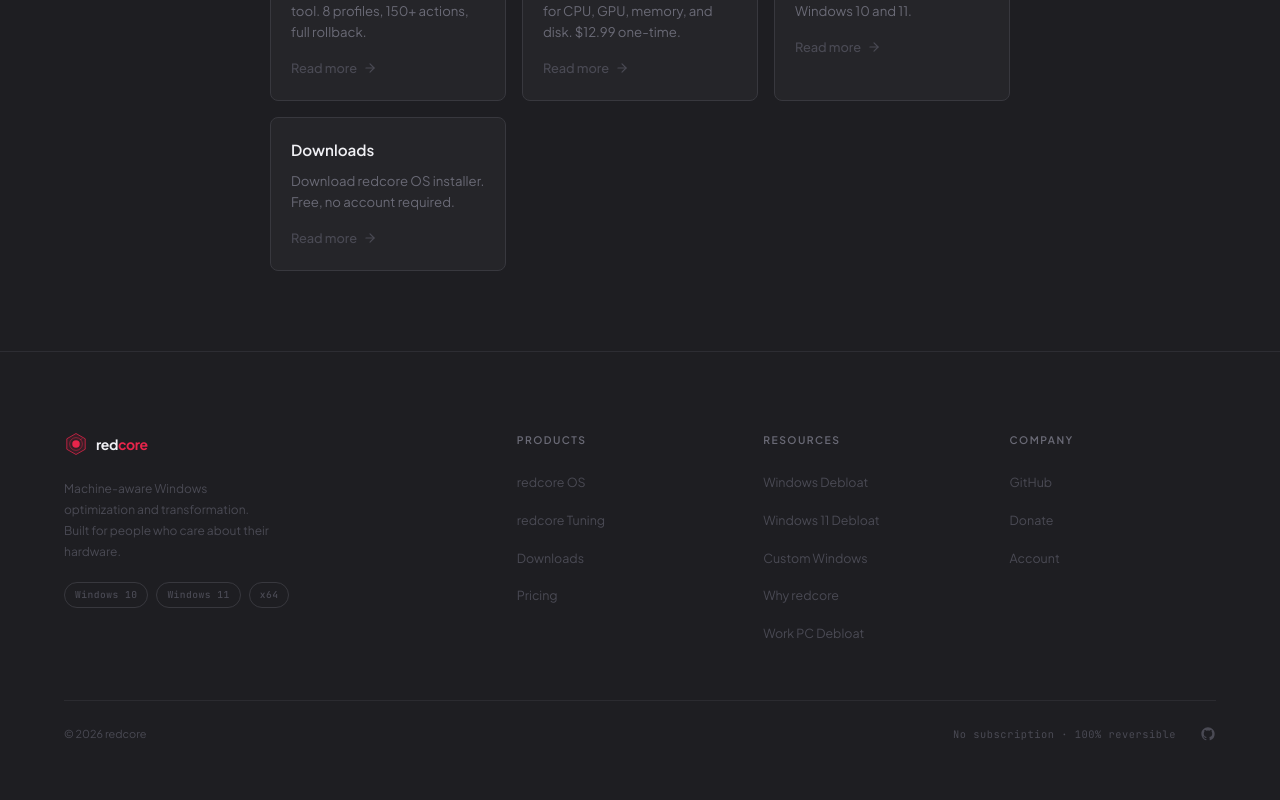
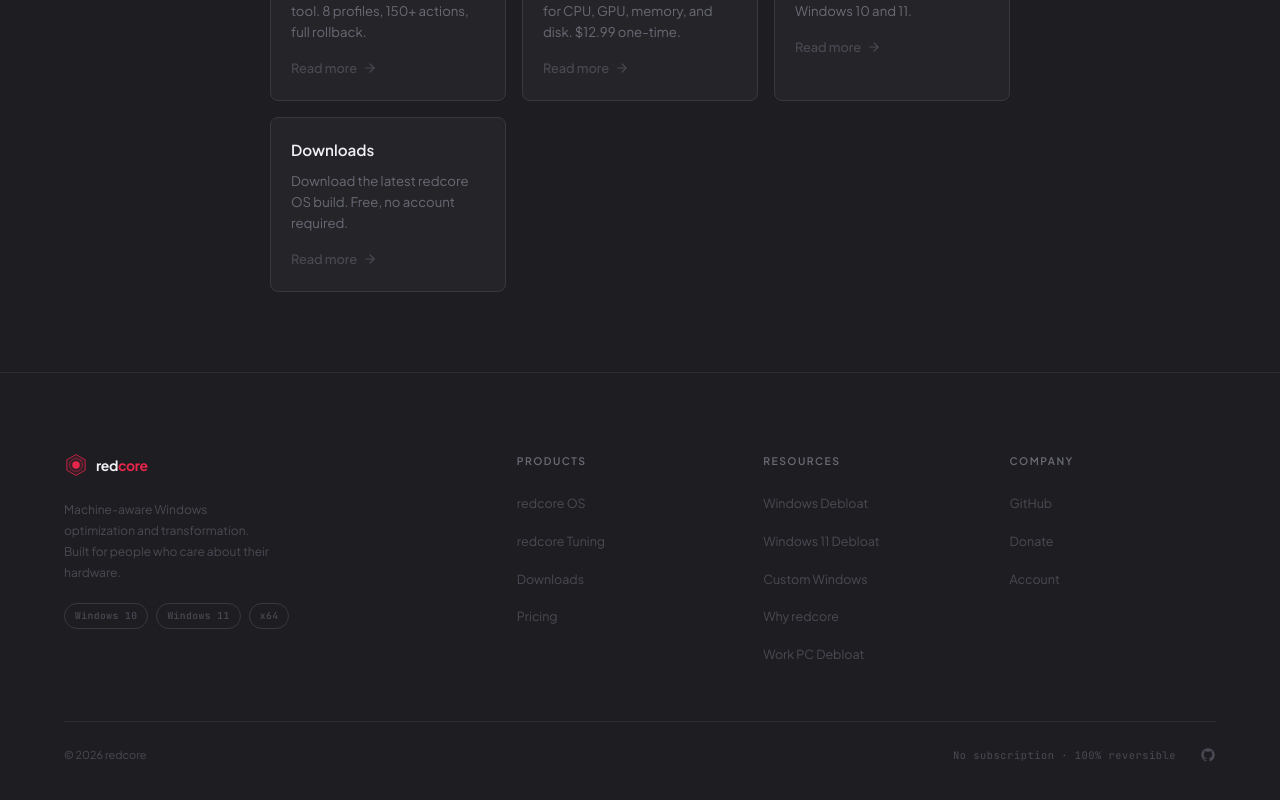
Before and after one commit to redpersongpt/redcoreOS, a Next.js app in the folder apps/web/: page /why-redcore in a window 1280 px wide. Shown: the part 2494-3294 px from the top of the page. Built offline with nearby package versions, Linux system fonts and the light colour scheme; no server answers.

Commit message:
web: centralize os download metadata

```diff
--- a/apps/web/src/app/downloads/page.tsx
+++ b/apps/web/src/app/downloads/page.tsx
@@ -1,6 +1,7 @@
 import type { Metadata } from "next";
 import { Navigation } from "@/components/brand/Navigation";
 import { FooterSection } from "@/components/sections/FooterSection";
+import { REDCORE_OS_DOWNLOAD } from "@/lib/downloads";
 import Link from "next/link";
 
 export const metadata: Metadata = {
@@ -12,8 +13,7 @@
   },
   openGraph: {
     title: "Downloads | redcore",
-    description:
-      "Download redcore OS for free. Windows 10/11 x64 executable.",
+    description: REDCORE_OS_DOWNLOAD.executableSummary,
     url: "https://redcoreos.net/downloads",
     type: "website",
   },
@@ -61,7 +61,7 @@
 
             <div className="flex flex-wrap items-center gap-4 mb-4">
               <a
-                href="/downloads/os/redcore-os-setup.exe"
+                href={REDCORE_OS_DOWNLOAD.path}
                 className="inline-flex items-center rounded-lg bg-accent px-5 py-2.5 text-[13px] font-semibold text-white transition-all hover:bg-accent-dim"
               >
                 Download redcore OS
@@ -162,7 +162,7 @@
                 SHA-256 Checksum — redcore-os-setup.exe
               </p>
               <code className="font-mono text-[0.72rem] text-ink-tertiary break-all select-all">
-                75f19994d3ce10a696ac66c3254ca9a78e213741d6511806c2998510f1992e21
+                {REDCORE_OS_DOWNLOAD.checksum}
               </code>
             </div>
             <p className="mt-3 text-ink-muted text-[12px]">
--- a/apps/web/src/app/redcore-os/page.tsx
+++ b/apps/web/src/app/redcore-os/page.tsx
@@ -10,6 +10,7 @@
   CTAStrip,
   RelatedPages,
 } from "@/components/seo";
+import { REDCORE_OS_DOWNLOAD } from "@/lib/downloads";
 import { RotateCcw, Monitor } from "lucide-react";
 
 export const metadata: Metadata = {
@@ -50,7 +51,7 @@
   description:
     "Free Windows transformation tool with guided debloating, 8 profiles, 150+ actions, and full rollback support.",
   url: "https://redcoreos.net/redcore-os",
-  downloadUrl: "https://redcoreos.net/downloads/os/redcore-os-setup.exe",
+  downloadUrl: REDCORE_OS_DOWNLOAD.absoluteUrl,
   softwareVersion: "1.0",
   featureList: [
     "Machine-aware hardware scanning",
@@ -181,8 +182,7 @@
             pages={[
               {
                 title: "Downloads",
-                description:
-                  "Download redcore OS installer. Free, no account required.",
+                description: REDCORE_OS_DOWNLOAD.marketingSummary,
                 href: "/downloads",
               },
               {
--- a/apps/web/src/app/why-redcore/page.tsx
+++ b/apps/web/src/app/why-redcore/page.tsx
@@ -9,6 +9,7 @@
   CTAStrip,
   RelatedPages,
 } from "@/components/seo";
+import { REDCORE_OS_DOWNLOAD } from "@/lib/downloads";
 import { Cpu, RotateCcw, Shield } from "lucide-react";
 
 export const metadata: Metadata = {
@@ -137,8 +138,7 @@
               },
               {
                 title: "Downloads",
-                description:
-                  "Download redcore OS installer. Free, no account required.",
+                description: REDCORE_OS_DOWNLOAD.marketingSummary,
                 href: "/downloads",
               },
             ]}
--- a/apps/web/src/app/windows-11-debloat/page.tsx
+++ b/apps/web/src/app/windows-11-debloat/page.tsx
@@ -9,6 +9,7 @@
   CTAStrip,
   RelatedPages,
 } from "@/components/seo";
+import { REDCORE_OS_DOWNLOAD } from "@/lib/downloads";
 import { Shield, RotateCcw } from "lucide-react";
 
 export const metadata: Metadata = {
@@ -130,8 +131,7 @@
               },
               {
                 title: "Downloads",
-                description:
-                  "Download redcore OS installer. Free, no account required.",
+                description: REDCORE_OS_DOWNLOAD.marketingSummary,
                 href: "/downloads",
               },
               {
--- a/apps/web/src/app/windows-debloat/page.tsx
+++ b/apps/web/src/app/windows-debloat/page.tsx
@@ -9,6 +9,7 @@
   CTAStrip,
   RelatedPages,
 } from "@/components/seo";
+import { REDCORE_OS_DOWNLOAD } from "@/lib/downloads";
 import { Shield, RotateCcw } from "lucide-react";
 import Link from "next/link";
 
@@ -46,7 +47,7 @@
   description:
     "Free Windows transformation tool with guided debloating, machine-aware scanning, and full rollback support.",
   url: "https://redcoreos.net/redcore-os",
-  downloadUrl: "https://redcoreos.net/downloads/os/redcore-os-setup.exe",
+  downloadUrl: REDCORE_OS_DOWNLOAD.absoluteUrl,
 };
 
 export default function WindowsDebloatPage() {
--- a/apps/web/src/app/work-pc-debloat/page.tsx
+++ b/apps/web/src/app/work-pc-debloat/page.tsx
@@ -10,6 +10,7 @@
   CTAStrip,
   RelatedPages,
 } from "@/components/seo";
+import { REDCORE_OS_DOWNLOAD } from "@/lib/downloads";
 import { Eye, RotateCcw } from "lucide-react";
 
 export const metadata: Metadata = {
@@ -144,8 +145,7 @@
             pages={[
               {
                 title: "Downloads",
-                description:
-                  "Download redcore OS installer. Free, no account required.",
+                description: REDCORE_OS_DOWNLOAD.marketingSummary,
                 href: "/downloads",
               },
               {
--- /dev/null
+++ b/apps/web/src/lib/downloads.ts
@@ -0,0 +1,8 @@
+export const REDCORE_OS_DOWNLOAD = {
+  path: "/downloads/os/redcore-os-setup.exe",
+  absoluteUrl: "https://redcoreos.net/downloads/os/redcore-os-setup.exe",
+  filename: "redcore-os-setup.exe",
+  checksum: "75f19994d3ce10a696ac66c3254ca9a78e213741d6511806c2998510f1992e21",
+  marketingSummary: "Download the latest redcore OS build. Free, no account required.",
+  executableSummary: "Download redcore OS for free. Windows 10/11 x64 executable.",
+} as const;
```
